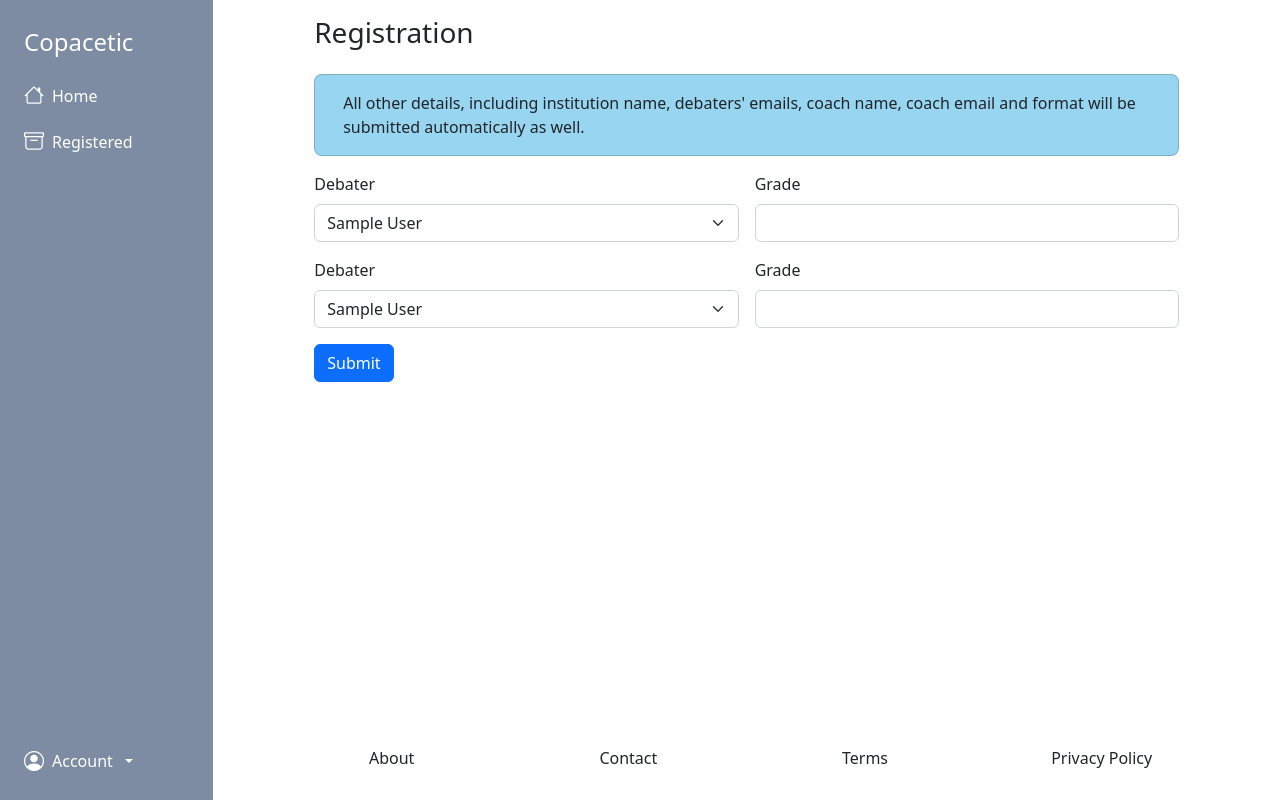
After one commit to AkiraY1/TabCenter, a Django app: a page that uses TabCenterApp/templates/TabCenterApp/register_tournament.html in a window 1280 px wide. The commit adds this page. Run offline with Django 3.2, Linux system fonts and the light colour scheme; a user stored in the database is signed in; tables that the repository leaves empty hold one stand-in row (values such as "Sample post"); some libraries are stand-ins or nearby versions.

Commit message:
registration as coach + registration as debater + view registrations + download excel

```diff
--- a/TabCenterApp/models.py
+++ b/TabCenterApp/models.py
@@ -71,11 +71,11 @@ class Institution(models.Model):
 
 class Entry(models.Model):
     member1 = models.ForeignKey(TabCenterUser, on_delete=models.SET_NULL, blank=True, null=True, related_name="user_member1")
-    member1_grade = models.IntegerField("grade1")
+    member1_grade = models.IntegerField("grade1", null=True)
     member2 = models.ForeignKey(TabCenterUser, on_delete=models.SET_NULL, blank=True, null=True, related_name="user_member2")
-    member2_grade = models.IntegerField("grade2")
+    member2_grade = models.IntegerField("grade2", null=True)
     member3 = models.ForeignKey(TabCenterUser, on_delete=models.SET_NULL, blank=True, null=True, related_name="user_member3")
-    member3_grade = models.IntegerField("grade3")
+    member3_grade = models.IntegerField("grade3", null=True)
     institution = models.ForeignKey(Institution, on_delete=models.SET_NULL, blank=True, null=True)
     formats = models.CharField("format", max_length=255)
 
--- a/TabCenterApp/templates/TabCenterApp/createTournament.html
+++ b/TabCenterApp/templates/TabCenterApp/createTournament.html
@@ -29,7 +29,6 @@
                             <li>You must have a TabbyCat site for your tournament.</li>
                             <li>Your tournament invitation must be accessible via a URL. Future updates will include support for uploading PDF/Word documents.</li>
                             <li>The Copacetic Debate team will approve and list your tournament once it has been deemed authentic. You will be alerted via email.</li>
-                            <li>Once approved, head to your tournament's "Edit" page to open registration and make any changes.</li>
                           </ul>
                     </div>
                 </div>
--- a/TabCenterApp/templates/TabCenterApp/home.html
+++ b/TabCenterApp/templates/TabCenterApp/home.html
@@ -82,7 +82,7 @@
                         </div>
                         <div class="col py-2">
                             {% if x.registration %}
-                            <button class="container-sm btn border border-success py-2" id="customregister"><a href="#" class="text-decoration-none text-success">Register</a></button>
+                            <a href="{% url 'registerSelect' x.id %}" class="text-decoration-none text-success"><button class="container-sm btn border border-success py-2" id="customregister">Register</button></a>
                             {% endif %}
                             {% if not x.registration %}
                             <button class="container-sm btn border border-dark py-2" disabled>Registration Closed</button>
--- /dev/null
+++ b/TabCenterApp/templates/TabCenterApp/register_tournament.html
@@ -0,0 +1,100 @@
+{% extends "TabCenterApp/base.html" %}
+
+{% block content %}
+
+<div class="container py-3">
+    <div class="row">
+        <div class="col-1">
+
+        </div>
+        <div class="col">
+            <div class="pb-3">
+                <h3>Registration</h3>
+            </div>
+            <div class="card mb-3" style="border-radius: 0.5rem; background-color: #97d5f1;">
+                <div class="card-body">
+                    <div class="container">
+                        All other details, including institution name, debaters' emails, coach name, coach email and format will be submitted automatically as well.
+                    </div>
+                </div>
+            </div>
+        </div>
+        <div class="col-1">
+
+        </div>
+    </div>
+    <div class="row">
+        <div class="col-1">
+
+        </div>
+        <div class="col">
+            {% if coach_or_debater %}
+                <form class="row g-3" method="POST">
+                    {% csrf_token %}
+                    <div class="col-md-6">
+                        <label for="kiddo" class="form-label">Debater</label>
+                        <select id="kiddo" class="form-select" name="kid_id_1" required>
+                            {% for k in kids %}
+                                <option value="{{ k.id }}">{{ k.name }}</option>
+                            {% endfor %}
+                        </select>
+                    </div>
+                    <div class="col-md-6">
+                        <label class="form-label" for="priceTeam">Grade</label>
+                        <input type="number" step="1.0" min="0" max="12" class="form-control" aria-describedby="basic-addon1" id="priceTeam" name="grade_1" required>
+                    </div>
+                    <div class="col-md-6">
+                        <label for="kiddo" class="form-label">Debater</label>
+                        <select id="kiddo" class="form-select" name="kid_id_2" required>
+                            {% for k in kids %}
+                                <option value="{{ k.id }}">{{ k.name }}</option>
+                            {% endfor %}
+                        </select>
+                    </div>
+                    <div class="col-md-6">
+                        <label class="form-label" for="priceTeam">Grade</label>
+                        <input type="number" step="1.0" min="0" max="12" class="form-control" aria-describedby="basic-addon1" id="priceTeam" name="grade_2" required>
+                    </div>
+                    <div class="col-12">
+                        <button type="submit" class="btn btn-primary">Submit</button>
+                    </div>
+                </form>
+            {% endif %}
+            {% if not coach_or_debater %}
+                <form class="row g-3" method="POST">
+                    {% csrf_token %}
+                    <div class="col-md-6">
+                        <label for="kiddo" class="form-label">Debater</label>
+                        <select id="kiddo" class="form-select" name="current_kiddo" disabled>
+                            <option value="{{ user_person.id }}">{{ user_person.name }}</option>
+                        </select>
+                        <input type="hidden" value="{{ user_person.id }}" name="kid_id_1">
+                    </div>
+                    <div class="col-md-6">
+                        <label class="form-label" for="priceTeam">Grade</label>
+                        <input type="number" step="1.0" min="0" max="12" class="form-control" aria-describedby="basic-addon1" id="priceTeam" name="grade_1" required>
+                    </div>
+                    <div class="col-md-6">
+                        <label for="kiddo" class="form-label">Debater</label>
+                        <select id="kiddo" class="form-select" name="kid_id_2" required>
+                            {% for k in kids %}
+                                <option value="{{ k.id }}">{{ k.name }}</option>
+                            {% endfor %}
+                        </select>
+                    </div>
+                    <div class="col-md-6">
+                        <label class="form-label" for="priceTeam">Grade</label>
+                        <input type="number" step="1.0" min="0" max="12" class="form-control" aria-describedby="basic-addon1" id="priceTeam" name="grade_2" required>
+                    </div>
+                    <div class="col-12">
+                        <button type="submit" class="btn btn-primary">Submit</button>
+                    </div>
+                </form>
+            {% endif %}
+        </div>
+        <div class="col-1">
+
+        </div>
+</div>
+
+{% endblock content %}
--- a/TabCenterApp/urls.py
+++ b/TabCenterApp/urls.py
@@ -18,4 +18,6 @@ urlpatterns = [
     path('create-institution/', views.createInstitution, name='createInstitution'),
     path('my-tournaments/', views.myTournaments, name='myTournaments'),
     path('create-tournament/', views.createTournament, name='createTournament'),
+    path('register-select/<int:tournament_id>/', views.registerSelect, name='registerSelect'),
+    path('register-tournament/<int:tournament_id>/<int:coach_or_debater>/<int:institution_id>/<str:formats>/', views.registerTournament, name='registerTournament'),
 ]
--- a/TabCenterApp/views.py
+++ b/TabCenterApp/views.py
@@ -1,7 +1,7 @@
 from django.shortcuts import render, redirect
 from django.http import HttpResponse, Http404
 from django.template import loader
-from .models import Tournament, password_reset_code, Institution
+from .models import Tournament, password_reset_code, Institution, Entry
 from django.db.models import Q
 from django.contrib.auth import authenticate, login, logout
 from django.contrib.auth.decorators import login_required
@@ -364,3 +364,58 @@ def createTournament(request):
         return redirect('myTournaments')
 
     return render(request, 'TabCenterApp/createTournament.html')
+
+###################################################################### Tournament Registration
+
+@login_required(login_url="/login")
+def registerTournament(request, tournament_id, coach_or_debater, institution_id, formats):
+    if request.method == "POST":
+        kid_id_1 = request.POST["kid_id_1"]
+        member1 = TabCenterUser.objects.get(id=kid_id_1)
+        kid_id_2 = request.POST["kid_id_2"]
+        member2 = TabCenterUser.objects.get(id=kid_id_2)
+        grade_1 = request.POST["grade_1"]
+        grade_2 = request.POST["grade_2"]
+        inst = Institution.objects.get(id=institution_id)
+
+        new_entry = Entry(member1=member1, member2=member2, member1_grade=grade_1, member2_grade=grade_2, institution=inst, formats=formats)
+        new_entry.save()
+        i = Tournament.objects.get(id=tournament_id)
+        i.entries.add(new_entry)
+        i.save()
+        return redirect("home")
+
+    kids = Institution.objects.get(id=institution_id).members.all
+    if coach_or_debater == 1:
+        coach_or_debater = True
+    else:
+        coach_or_debater = False
+    context = {"kids": kids, "coach_or_debater": coach_or_debater, "user_person": request.user}
+    return render(request, 'TabCenterApp/register_tournament.html', context)
+
+@login_required(login_url="/login")
+def registerSelect(request, tournament_id):
+    organizeInstitutions = TabCenterUser.objects.get(id=request.user.id).institution_set.all()
+    memberInstitutions = TabCenterUser.objects.get(id=request.user.id).part_of_institutions.all()
+    tournament_formats = Tournament.objects.get(id=tournament_id).formats
+    if request.method == "POST":
+        #Coach
+        if "institution_coach" in request.POST:
+            institution_id = request.POST["institution_coach"]
+            forma = request.POST["institution_format1"]
+            coach_or_debater = 1
+
+        #Debater
+        if "institution_debater" in request.POST:
+            institution_id = request.POST["institution_debater"]
+            forma = request.POST["institution_format2"]
+            coach_or_debater = 0
+
+        if Institution.objects.get(id=institution_id).members.count() < 2:
+            context = {"organizeInstitutions": organizeInstitutions, "memberInstitutions": memberInstitutions, "tournament_formats": tournament_formats, 'error': True}
+            return render(request, 'TabCenterApp/register_select.html', context)
+
+        return redirect('registerTournament', tournament_id=tournament_id, coach_or_debater=coach_or_debater, institution_id=institution_id, formats=forma)
+
+    context = {"organizeInstitutions": organizeInstitutions, "memberInstitutions": memberInstitutions, "tournament_formats": tournament_formats, 'error': False}
+    return render(request, 'TabCenterApp/register_select.html', context)
```
Also changed, not shown: TabCenterApp/templates/TabCenterApp/mytournaments.html (+63 -1 lines), TabCenterApp/templates/TabCenterApp/register_select.html (added, +84 -0 lines), TabCenterApp/migrations/0003_alter_entry_member1_grade_alter_entry_member2_grade_and_more.py (added).
